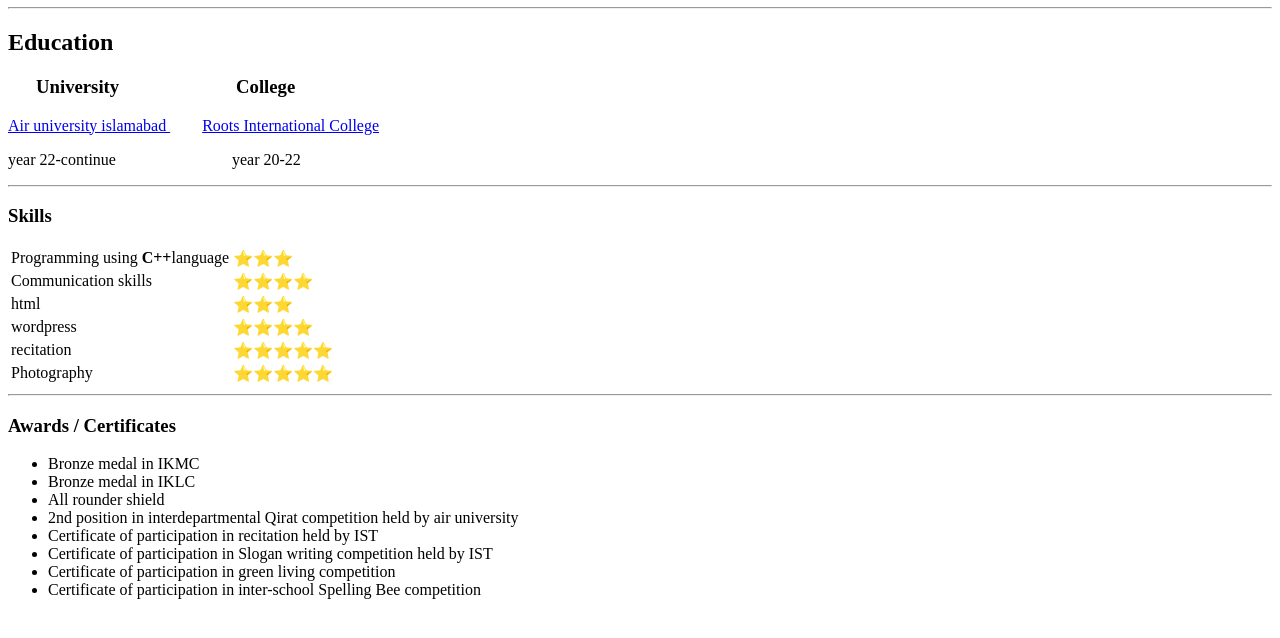
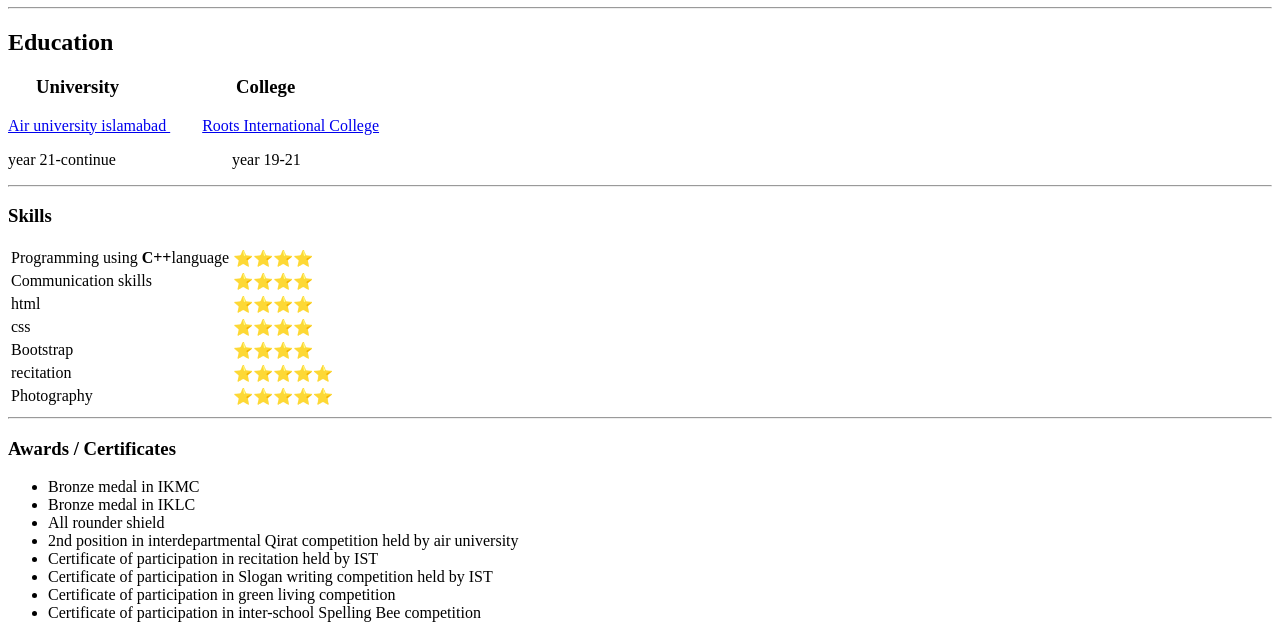
Before and after one commit to HadiaFaisal/mycv, a plain HTML site: page index.html in a window 1280 px wide. Shown: the part 179-817 px from the top of the page. Drawn offline with Linux system fonts and the light colour scheme.

Commit message:
Update index.html

```diff
--- a/index.html
+++ b/index.html
@@ -44,7 +44,7 @@
                  <a href="https://www.au.edu.pk/" target="_blank" rel="noopener noreffer"> Air university islamabad </a> &nbsp  &nbsp &nbsp &nbsp
 
                 <a href="https://www.rootsinternational.edu.pk/" target="_blank" rel="noopener noreffer"> Roots International College</a>
-                <p>year 22-continue &nbsp  &nbsp &nbsp  &nbsp &nbsp  &nbsp &nbsp  &nbsp &nbsp &nbsp &nbsp &nbsp &nbsp &nbsp year 20-22</p>
+                <p>year 21-continue &nbsp  &nbsp &nbsp  &nbsp &nbsp  &nbsp &nbsp  &nbsp &nbsp &nbsp &nbsp &nbsp &nbsp &nbsp year 19-21</p>
                 <hr>
                 </pr>
                 <h3>
@@ -53,17 +53,21 @@
                 <table>
                     <tr>
                         <td>Programming using <strong> C++</strong>language</td> </li>
-                        <td>⭐⭐⭐</td>
+                        <td>⭐⭐⭐⭐</td>
                         <tr>
                         <td>Communication skills</td></li>
                         <td>⭐⭐⭐⭐</td>
                         </tr>
                         <tr>
                         <td>html</td>
-                        <td>⭐⭐⭐</td>
+                        <td>⭐⭐⭐⭐</td>
                         </tr>
                         <tr>
-                        <td>wordpress</td>
+                        <td>css</td>
+                        <td>⭐⭐⭐⭐</td>
+                        </tr>
+                        <tr>
+                        <td>Bootstrap</td>
                         <td>⭐⭐⭐⭐</td>
                         </tr>
                         <tr>
```
